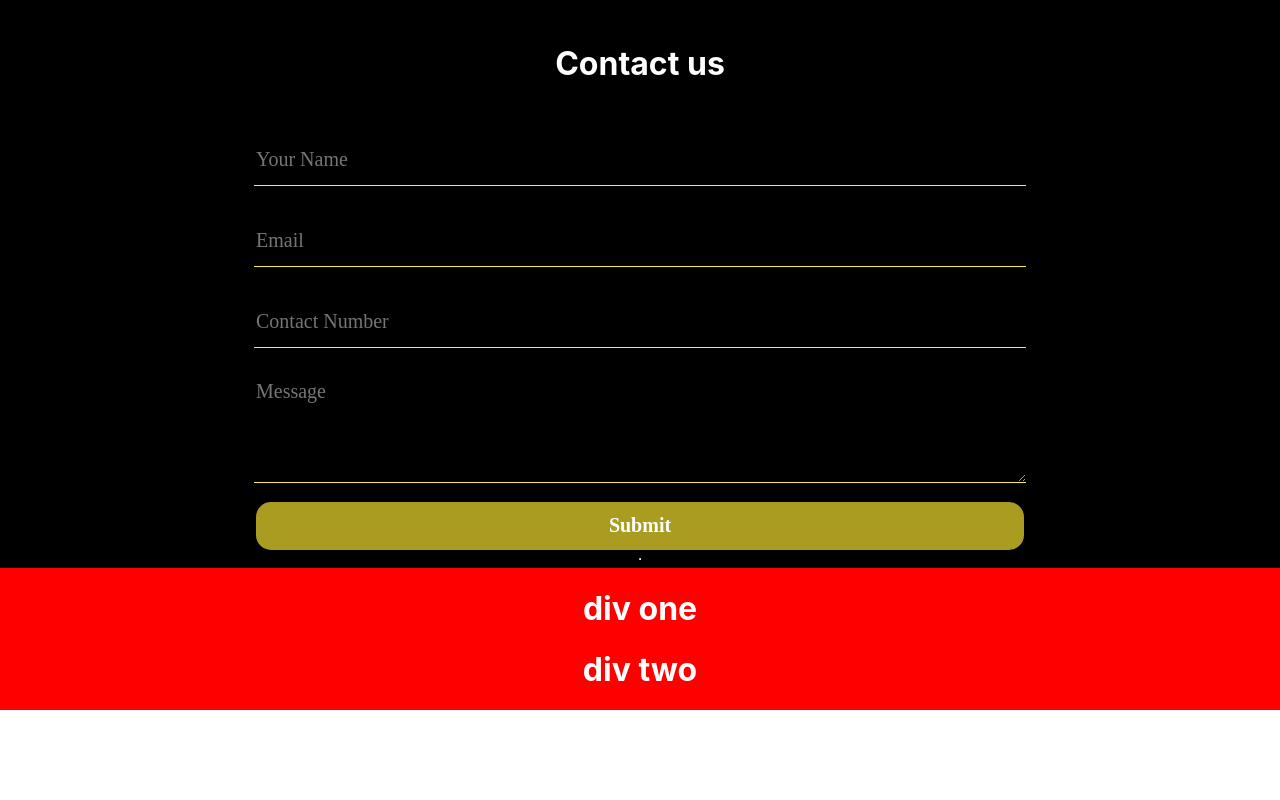
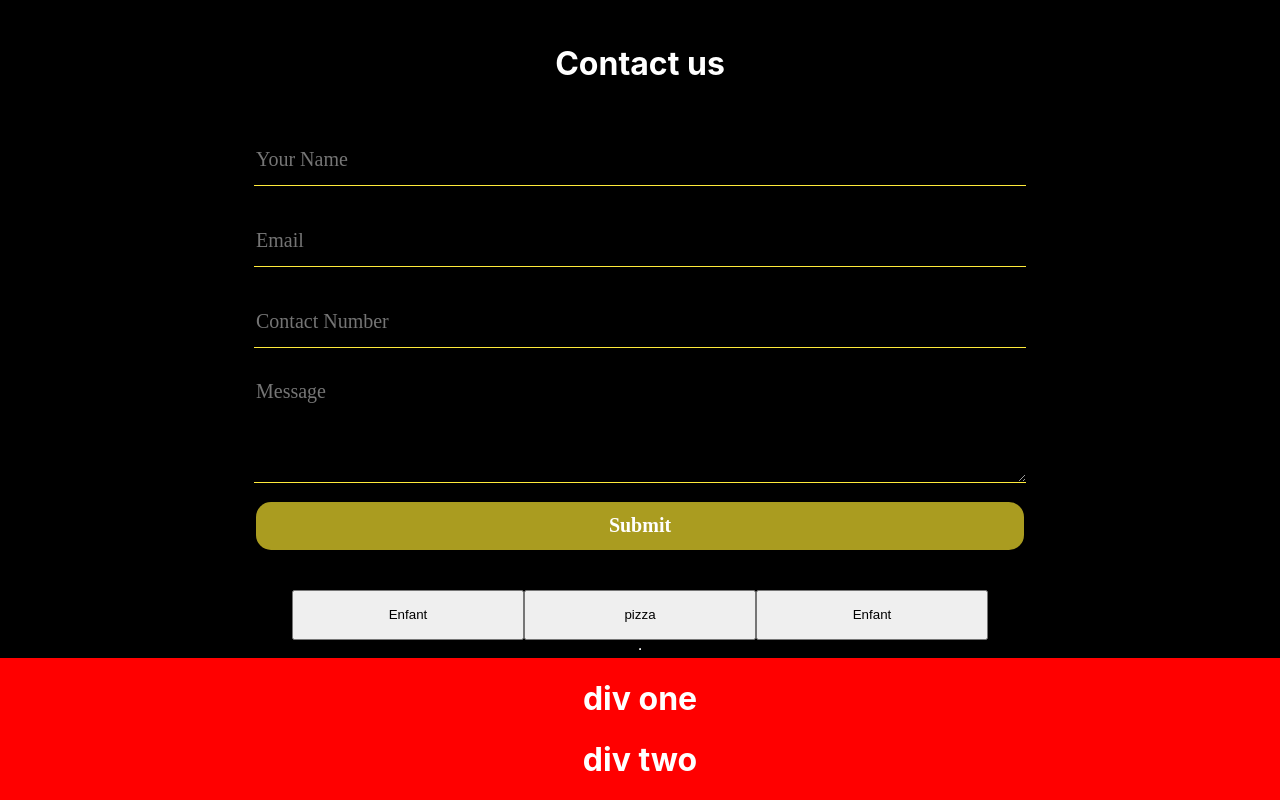
Before and after one commit to UmairSaeedBhatti/ocheesy_web, a React (Create React App) app: page / in a window 1280 px wide. Shown: the part 1364-2164 px from the top of the page. Before the commit the page ends 2074 px from the top, so only its background shows below. Built offline with nearby package versions, Linux system fonts and the light colour scheme.

Commit message:
Making menu navigation bar

```diff
--- a/src/Components/Menu_navbar/Menu_navbar.css
+++ b/src/Components/Menu_navbar/Menu_navbar.css
@@ -0,0 +1,4 @@
+.Menubtn{
+    width: 232px;
+    height: 50px;
+}
--- a/src/Components/Menu_navbar/Menu_navbar.js
+++ b/src/Components/Menu_navbar/Menu_navbar.js
@@ -1,11 +1,20 @@
 import './Menu_navbar.css'
-
+import Menudata from '../../Data/Menu_data/Menu_data.json'
 
 function MenuNavbar(){
     return(
         <>
           <div>
-              <button>Enfauntss</button>
+              {
+                Menudata.map(menutitle =>{
+                    return(
+                        <button className="Menubtn">
+                               {menutitle.Menu}
+                        </button>
+
+                    )
+                })
+              }
           </div>
         </>
     )
--- a/src/Pages/Landing_page/Landing_page.js
+++ b/src/Pages/Landing_page/Landing_page.js
@@ -3,6 +3,7 @@ import Aboutus from '../../Components/Aboutus_text/Aboutus';
 import'./Landing_page.css'
 import Footer from '../../Components/Footer/Footer.js'
 import ContactUs from '../../Components/Contact_us/Contactus_form';
+import MenuNavbar from '../../Components/Menu_navbar/Menu_navbar';
 
 function LandingPage(){
     return(
@@ -18,6 +19,9 @@ function LandingPage(){
          <div className="layout-container">
             <Aboutus></Aboutus>
             <ContactUs></ContactUs>
+            <br></br>
+            <br></br>
+            <MenuNavbar></MenuNavbar>
             <hr></hr>
             <Footer></Footer>
             {/* <MenuNavbar></MenuNavbar> */}
```
